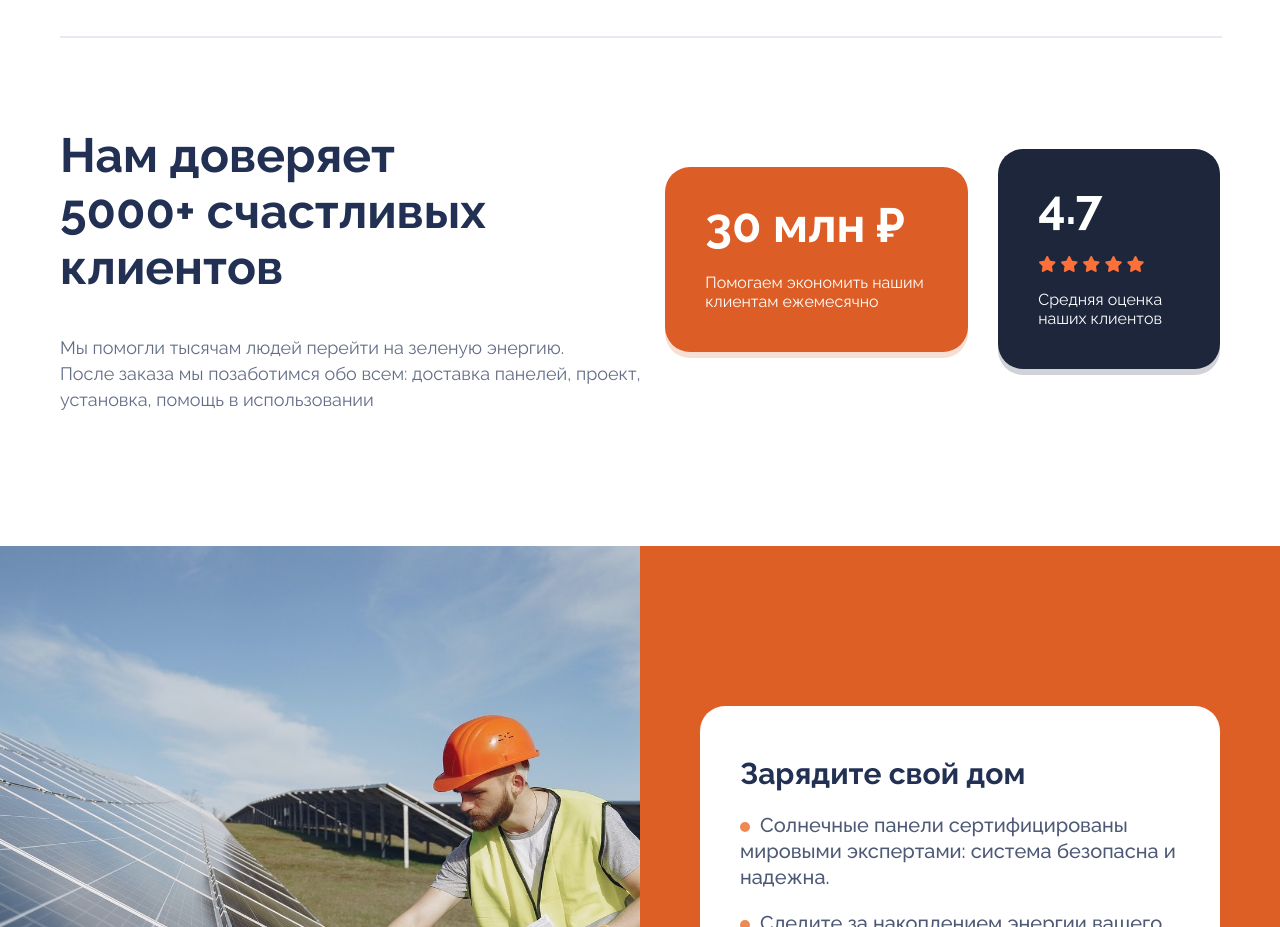
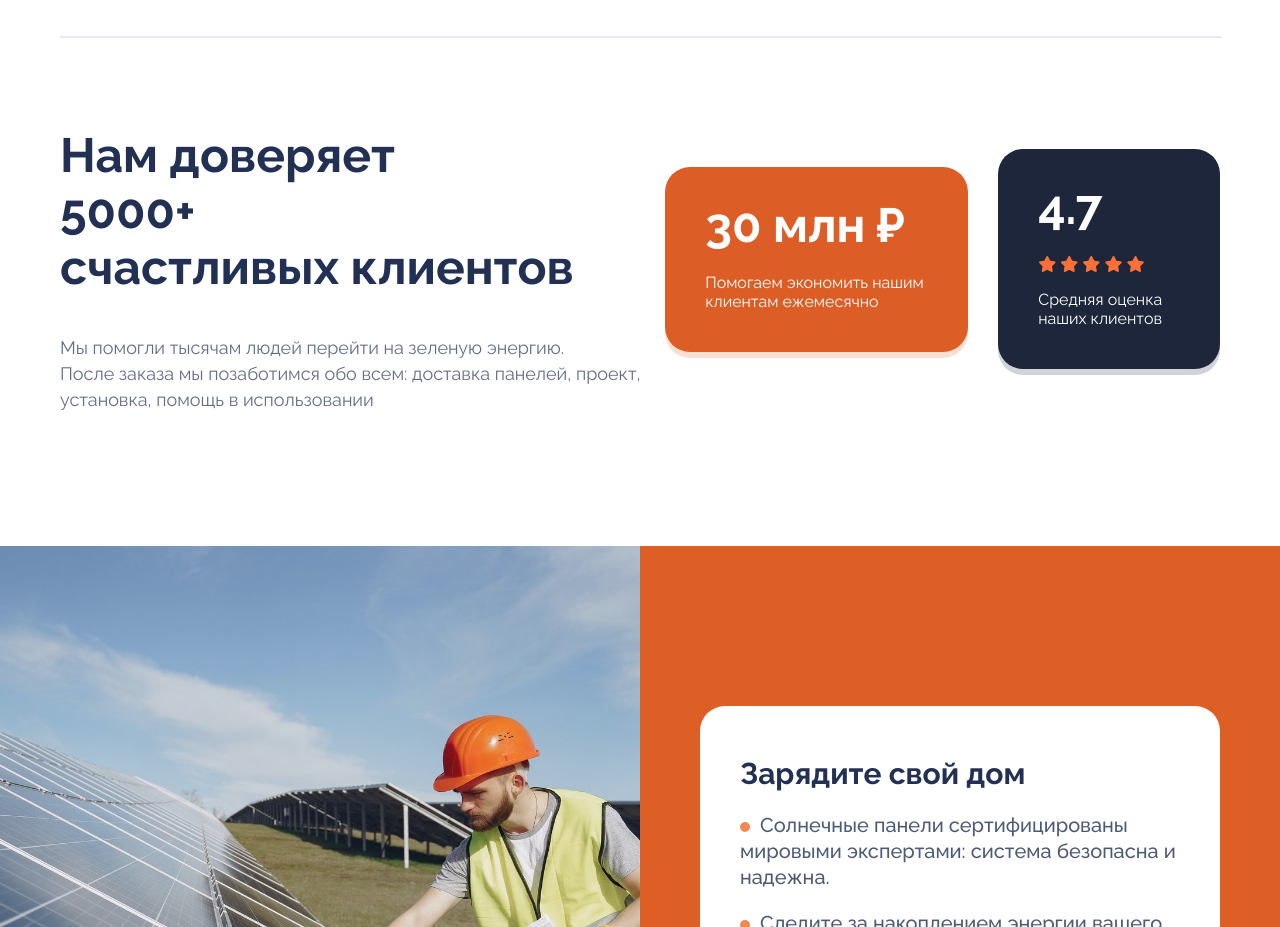
Before and after one commit to AntonUrievich/project_green-corp-landing, a plain HTML site: page index.html in a window 1280 px wide. Shown: the part 1320-2247 px from the top of the page. Drawn offline with nearby package versions, Linux system fonts and the light colour scheme; a script that the page names is missing.

Commit message:
complete solution

```diff
--- a/index.html
+++ b/index.html
@@ -53,7 +53,11 @@
       <div class="features__border"></div>
       <div class="features__feedback">
         <div class="features__feedback-left">
-          <h2>Нам доверяет<br>5000+ счастливых клиентов</h2>
+          <h2>
+            Нам доверяет
+            <br>
+            <div class="features__clients-count">5000+</div> счастливых клиентов
+          </h2>
           <p>Мы помогли тысячам людей перейти на зеленую энергию.<br>После заказа мы позаботимся обо всем: доставка панелей, проект, установка, помощь в использовании</p>
         </div>
         <div class="features__feedback-right">
```
